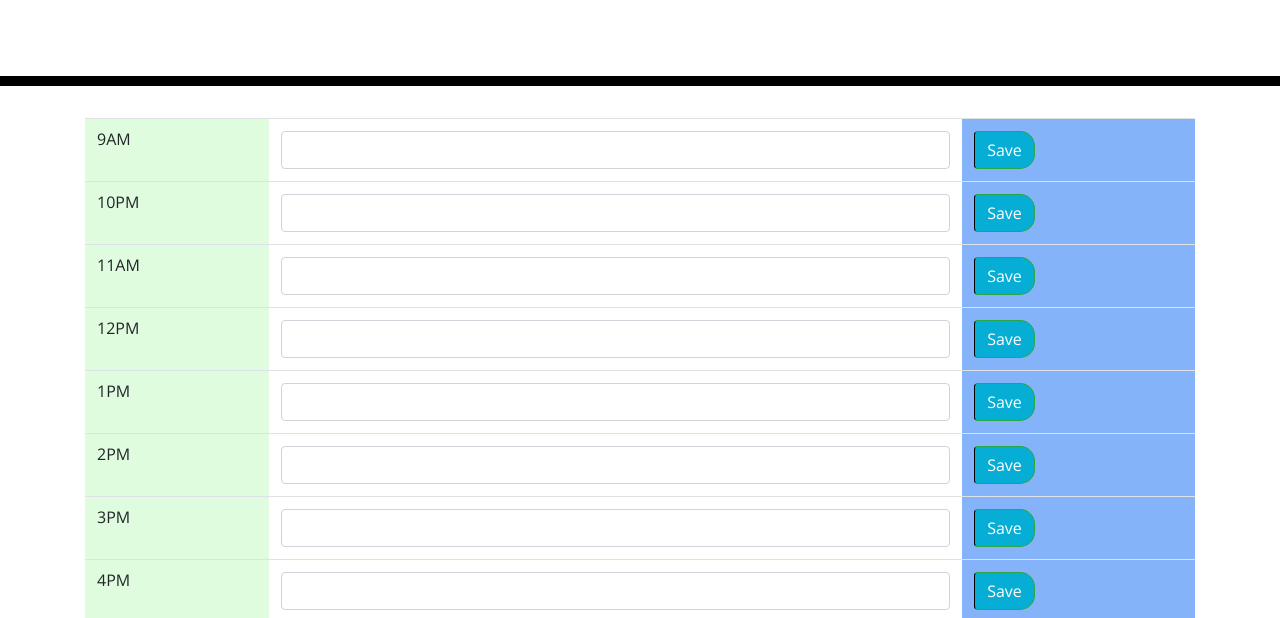
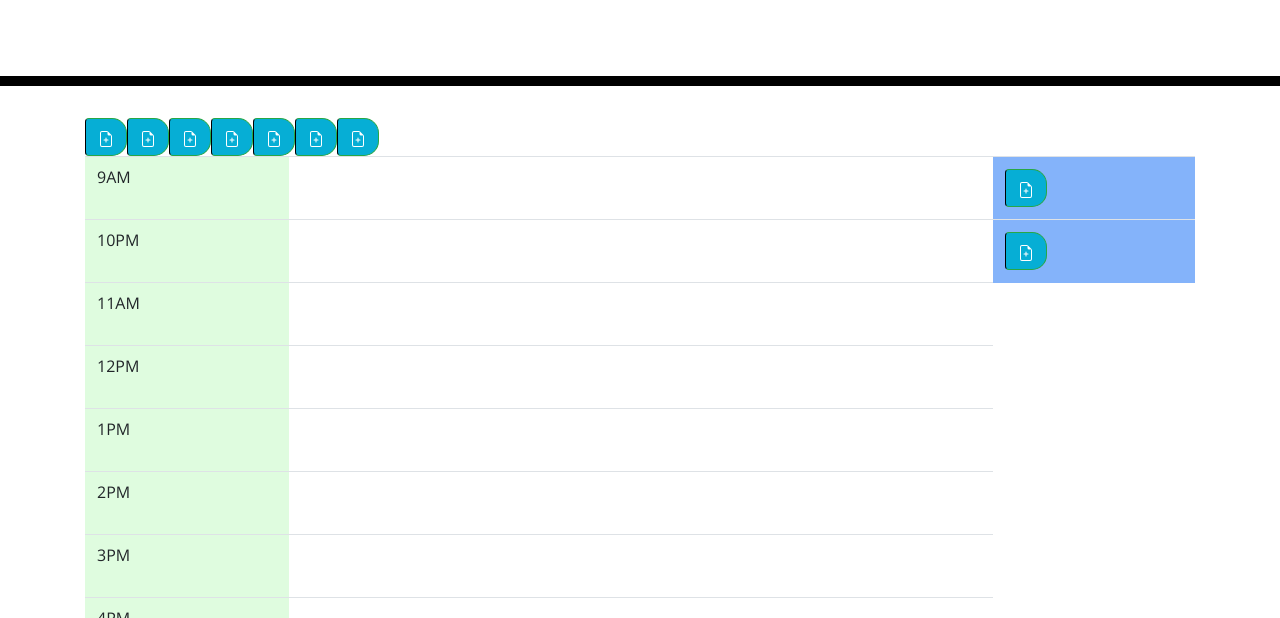
Before and after one commit to smanter82/WorkDayScheduler, a plain HTML site: page index.html in a window 1280 px wide. Shown: the part 182-800 px from the top of the page. Drawn offline with nearby package versions, Linux system fonts and the light colour scheme.

Commit message:
fixed formatting of form input and added icon

```diff
--- a/index.html
+++ b/index.html
@@ -35,50 +35,108 @@
           <thead>
             <tr>
               <td scope="col-1" class = "times">9AM</td>
-              <td scope="col-10"><input type="text" class="form-control activity" id="scheduleItem1"></td>
-              <td scope="col-1" class = "Save"><button type="button" class="btn btn-outline-success saveBtn">Save</button></td>
+              <td scope="col-10"><input type="text" class="form-control-plaintext activity" id="scheduleItem1"></td>
+              <td scope="col-1" class = "Save">
+                <button type="button" class="btn btn-outline-success saveBtn">
+                  <!--Bootstrap icon File earmark plus for save button-->
+                  <svg width="1em" height="1em" viewBox="0 0 16 16" class="bi bi-file-earmark-plus" fill="currentColor" xmlns="http://www.w3.org/2000/svg">
+                  <path d="M4 0h5.5v1H4a1 1 0 0 0-1 1v12a1 1 0 0 0 1 1h8a1 1 0 0 0 1-1V4.5h1V14a2 2 0 0 1-2 2H4a2 2 0 0 1-2-2V2a2 2 0 0 1 2-2z"/>
+                  <path d="M9.5 3V0L14 4.5h-3A1.5 1.5 0 0 1 9.5 3z"/>
+                  <path fill-rule="evenodd" d="M8 6.5a.5.5 0 0 1 .5.5v1.5H10a.5.5 0 0 1 0 1H8.5V11a.5.5 0 0 1-1 0V9.5H6a.5.5 0 0 1 0-1h1.5V7a.5.5 0 0 1 .5-.5z"/>
+                  </svg>
+                </button>
+              </td>
             </tr>
           </thead>
           <tbody>
             <tr>
               <td scope="row" class = "times">10PM</td>
-              <td scope="row"><input type="text" class="form-control activity" id="scheduleItem2"></td>
-              <td scope="col-1" class = "Save"><button type="button" class="btn btn-outline-success saveBtn">Save</button></td>
+              <td scope="row"><input type="text" class="form-control-plaintext activity" id="scheduleItem2"></td>
+              <td scope="row" class = "Save">
+                <button type="button" class="btn btn-outline-success saveBtn">
+                  <svg width="1em" height="1em" viewBox="0 0 16 16" class="bi bi-file-earmark-plus" fill="currentColor" xmlns="http://www.w3.org/2000/svg">
+                  <path d="M4 0h5.5v1H4a1 1 0 0 0-1 1v12a1 1 0 0 0 1 1h8a1 1 0 0 0 1-1V4.5h1V14a2 2 0 0 1-2 2H4a2 2 0 0 1-2-2V2a2 2 0 0 1 2-2z"/>
+                  <path d="M9.5 3V0L14 4.5h-3A1.5 1.5 0 0 1 9.5 3z"/>
+                  <path fill-rule="evenodd" d="M8 6.5a.5.5 0 0 1 .5.5v1.5H10a.5.5 0 0 1 0 1H8.5V11a.5.5 0 0 1-1 0V9.5H6a.5.5 0 0 1 0-1h1.5V7a.5.5 0 0 1 .5-.5z"/>
+                  </svg>
+                </button>
             </tr>
             <tr>
               <td scope="row" class = "times">11AM</td>
-              <td scope="row"><input type="text" class="form-control activity" id="scheduleItem3"></td>
-              <td scope="row" class = "Save"><button type="button" class="btn btn-outline-success saveBtn">Save</button></td>
+              <td scope="row"><input type="text" class="form-control-plaintext activity" id="scheduleItem3"></td>
+              <button type="button" class="btn btn-outline-success saveBtn">
+                <svg width="1em" height="1em" viewBox="0 0 16 16" class="bi bi-file-earmark-plus" fill="currentColor" xmlns="http://www.w3.org/2000/svg">
+                <path d="M4 0h5.5v1H4a1 1 0 0 0-1 1v12a1 1 0 0 0 1 1h8a1 1 0 0 0 1-1V4.5h1V14a2 2 0 0 1-2 2H4a2 2 0 0 1-2-2V2a2 2 0 0 1 2-2z"/>
+                <path d="M9.5 3V0L14 4.5h-3A1.5 1.5 0 0 1 9.5 3z"/>
+                <path fill-rule="evenodd" d="M8 6.5a.5.5 0 0 1 .5.5v1.5H10a.5.5 0 0 1 0 1H8.5V11a.5.5 0 0 1-1 0V9.5H6a.5.5 0 0 1 0-1h1.5V7a.5.5 0 0 1 .5-.5z"/>
+                </svg>
+              </button>
             </tr>
             <tr>
               <td scope="row" class = "times">12PM</td>
-              <td scope="row"><input type="text" class="form-control activity" id="scheduleItem4"></td>
-              <td scope="row" class = "Save"><button type="button" class="btn btn-outline-success saveBtn">Save</button></td>
+              <td scope="row"><input type="text" class="form-control-plaintext activity" id="scheduleItem4"></td>
+              <button type="button" class="btn btn-outline-success saveBtn">
+                <svg width="1em" height="1em" viewBox="0 0 16 16" class="bi bi-file-earmark-plus" fill="currentColor" xmlns="http://www.w3.org/2000/svg">
+                <path d="M4 0h5.5v1H4a1 1 0 0 0-1 1v12a1 1 0 0 0 1 1h8a1 1 0 0 0 1-1V4.5h1V14a2 2 0 0 1-2 2H4a2 2 0 0 1-2-2V2a2 2 0 0 1 2-2z"/>
+                <path d="M9.5 3V0L14 4.5h-3A1.5 1.5 0 0 1 9.5 3z"/>
+                <path fill-rule="evenodd" d="M8 6.5a.5.5 0 0 1 .5.5v1.5H10a.5.5 0 0 1 0 1H8.5V11a.5.5 0 0 1-1 0V9.5H6a.5.5 0 0 1 0-1h1.5V7a.5.5 0 0 1 .5-.5z"/>
+                </svg>
+              </button>
             </tr>
             <tr>
               <td scope="row" class = "times">1PM</td>
-              <td scope="row"><input type="text" class="form-control activity" id="scheduleItem5"></td>
-              <td scope="row" class = "Save"><button type="button" class="btn btn-outline-success saveBtn">Save</button></td>
+              <td scope="row"><input type="text" class="form-control-plaintext activity" id="scheduleItem5"></td>
+              <button type="button" class="btn btn-outline-success saveBtn">
+                <svg width="1em" height="1em" viewBox="0 0 16 16" class="bi bi-file-earmark-plus" fill="currentColor" xmlns="http://www.w3.org/2000/svg">
+                <path d="M4 0h5.5v1H4a1 1 0 0 0-1 1v12a1 1 0 0 0 1 1h8a1 1 0 0 0 1-1V4.5h1V14a2 2 0 0 1-2 2H4a2 2 0 0 1-2-2V2a2 2 0 0 1 2-2z"/>
+                <path d="M9.5 3V0L14 4.5h-3A1.5 1.5 0 0 1 9.5 3z"/>
+                <path fill-rule="evenodd" d="M8 6.5a.5.5 0 0 1 .5.5v1.5H10a.5.5 0 0 1 0 1H8.5V11a.5.5 0 0 1-1 0V9.5H6a.5.5 0 0 1 0-1h1.5V7a.5.5 0 0 1 .5-.5z"/>
+                </svg>
+              </button>
             </tr>
             <tr>
               <td scope="row" class = "times">2PM</td>
-              <td scope="row"><input type="text" class="form-control activity" id="scheduleItem6"></td>
-              <td scope="row" class = "Save"><button type="button" class="btn btn-outline-success saveBtn">Save</button></td>
+              <td scope="row"><input type="text" class="form-control-plaintext activity" id="scheduleItem6"></td>
+              <button type="button" class="btn btn-outline-success saveBtn">
+                <svg width="1em" height="1em" viewBox="0 0 16 16" class="bi bi-file-earmark-plus" fill="currentColor" xmlns="http://www.w3.org/2000/svg">
+                <path d="M4 0h5.5v1H4a1 1 0 0 0-1 1v12a1 1 0 0 0 1 1h8a1 1 0 0 0 1-1V4.5h1V14a2 2 0 0 1-2 2H4a2 2 0 0 1-2-2V2a2 2 0 0 1 2-2z"/>
+                <path d="M9.5 3V0L14 4.5h-3A1.5 1.5 0 0 1 9.5 3z"/>
+                <path fill-rule="evenodd" d="M8 6.5a.5.5 0 0 1 .5.5v1.5H10a.5.5 0 0 1 0 1H8.5V11a.5.5 0 0 1-1 0V9.5H6a.5.5 0 0 1 0-1h1.5V7a.5.5 0 0 1 .5-.5z"/>
+                </svg>
+              </button>
             </tr>
             <tr>
               <td scope="row" class = "times">3PM</td>
-              <td scope="row"><input type="text" class="form-control activity" id="scheduleItem7"></td>
-              <td scope="row" class = "Save"><button type="button" class="btn btn-outline-success saveBtn">Save</button></td>
+              <td scope="row"><input type="text" class="form-control-plaintext activity" id="scheduleItem7"></td>
+              <button type="button" class="btn btn-outline-success saveBtn">
+                <svg width="1em" height="1em" viewBox="0 0 16 16" class="bi bi-file-earmark-plus" fill="currentColor" xmlns="http://www.w3.org/2000/svg">
+                <path d="M4 0h5.5v1H4a1 1 0 0 0-1 1v12a1 1 0 0 0 1 1h8a1 1 0 0 0 1-1V4.5h1V14a2 2 0 0 1-2 2H4a2 2 0 0 1-2-2V2a2 2 0 0 1 2-2z"/>
+                <path d="M9.5 3V0L14 4.5h-3A1.5 1.5 0 0 1 9.5 3z"/>
+                <path fill-rule="evenodd" d="M8 6.5a.5.5 0 0 1 .5.5v1.5H10a.5.5 0 0 1 0 1H8.5V11a.5.5 0 0 1-1 0V9.5H6a.5.5 0 0 1 0-1h1.5V7a.5.5 0 0 1 .5-.5z"/>
+                </svg>
+              </button>
             </tr>
             <tr>
               <td scope="row" class = "times">4PM</td>
-              <td scope="row"><input type="text" class="form-control activity" id="scheduleItem8"></td>
-              <td scope="row" class = "Save"><button type="button" class="btn btn-outline-success saveBtn">Save</button></td>
+              <td scope="row"><input type="text" class="form-control-plaintext activity" id="scheduleItem8"></td>
+              <button type="button" class="btn btn-outline-success saveBtn">
+                <svg width="1em" height="1em" viewBox="0 0 16 16" class="bi bi-file-earmark-plus" fill="currentColor" xmlns="http://www.w3.org/2000/svg">
+                <path d="M4 0h5.5v1H4a1 1 0 0 0-1 1v12a1 1 0 0 0 1 1h8a1 1 0 0 0 1-1V4.5h1V14a2 2 0 0 1-2 2H4a2 2 0 0 1-2-2V2a2 2 0 0 1 2-2z"/>
+                <path d="M9.5 3V0L14 4.5h-3A1.5 1.5 0 0 1 9.5 3z"/>
+                <path fill-rule="evenodd" d="M8 6.5a.5.5 0 0 1 .5.5v1.5H10a.5.5 0 0 1 0 1H8.5V11a.5.5 0 0 1-1 0V9.5H6a.5.5 0 0 1 0-1h1.5V7a.5.5 0 0 1 .5-.5z"/>
+                </svg>
+              </button>
             </tr>
             <tr>
               <td scope="row" class = "times">5PM</td>
-              <td scope="row"><input type="text" class="form-control activity" id="scheduleItem9"></td>
-              <td scope="row" class = "Save"><button type="button" class="btn btn-outline-success saveBtn">Save</button></td>
+              <td scope="row"><input type="text" class="form-control-plaintext activity" id="scheduleItem9"></td>
+              <button type="button" class="btn btn-outline-success saveBtn">
+                <svg width="1em" height="1em" viewBox="0 0 16 16" class="bi bi-file-earmark-plus" fill="currentColor" xmlns="http://www.w3.org/2000/svg">
+                <path d="M4 0h5.5v1H4a1 1 0 0 0-1 1v12a1 1 0 0 0 1 1h8a1 1 0 0 0 1-1V4.5h1V14a2 2 0 0 1-2 2H4a2 2 0 0 1-2-2V2a2 2 0 0 1 2-2z"/>
+                <path d="M9.5 3V0L14 4.5h-3A1.5 1.5 0 0 1 9.5 3z"/>
+                <path fill-rule="evenodd" d="M8 6.5a.5.5 0 0 1 .5.5v1.5H10a.5.5 0 0 1 0 1H8.5V11a.5.5 0 0 1-1 0V9.5H6a.5.5 0 0 1 0-1h1.5V7a.5.5 0 0 1 .5-.5z"/>
+                </svg>
+              </button>
             </tr>
           </tbody>
         </table>
```
